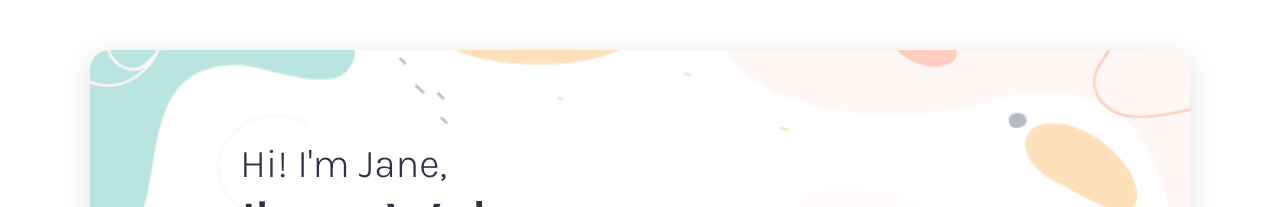
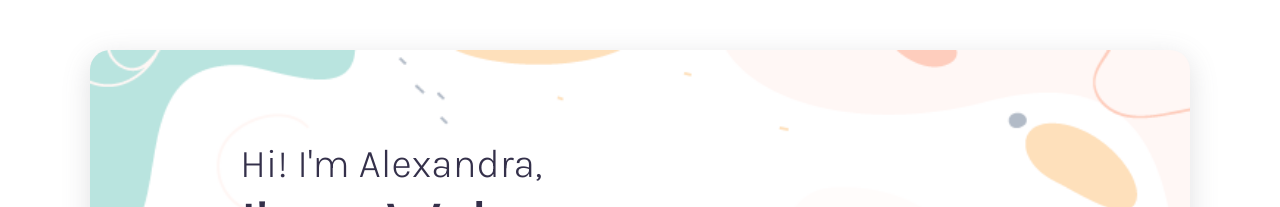
Before and after one commit to Asha-Coding/h33-aboutMe, a plain HTML site: page index.html in a window 1280 px wide. Shown: the top 207 px of the page. Drawn offline with Linux system fonts and the light colour scheme.

Commit message:
Updated Name

```diff
--- a/index.html
+++ b/index.html
@@ -13,7 +13,7 @@
     <div class="container">
         <img src="img/p4.png" class="mypic">
         <div class="info">
-            <h3>Hi! I'm Jane,</h3>
+            <h3>Hi! I'm Alexandra,</h3>
             <h2>I'm a Web Developer.</h2>
             <h4>From Texas.</h4>
             <p>Completed my online Web Development course by CodeWizard and I suggest you try to relax and learn something new. &#x1F609; </p>
```
